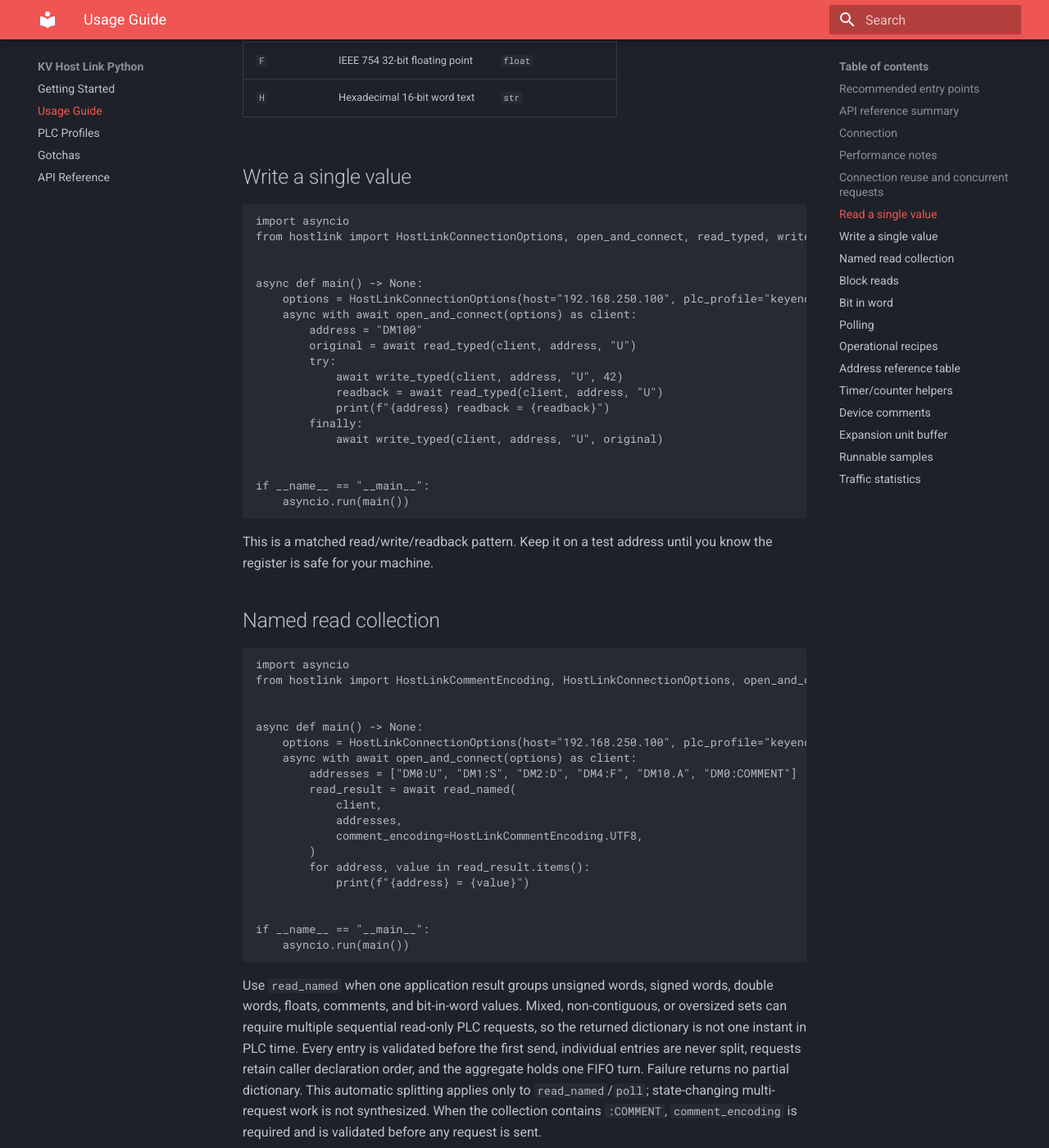
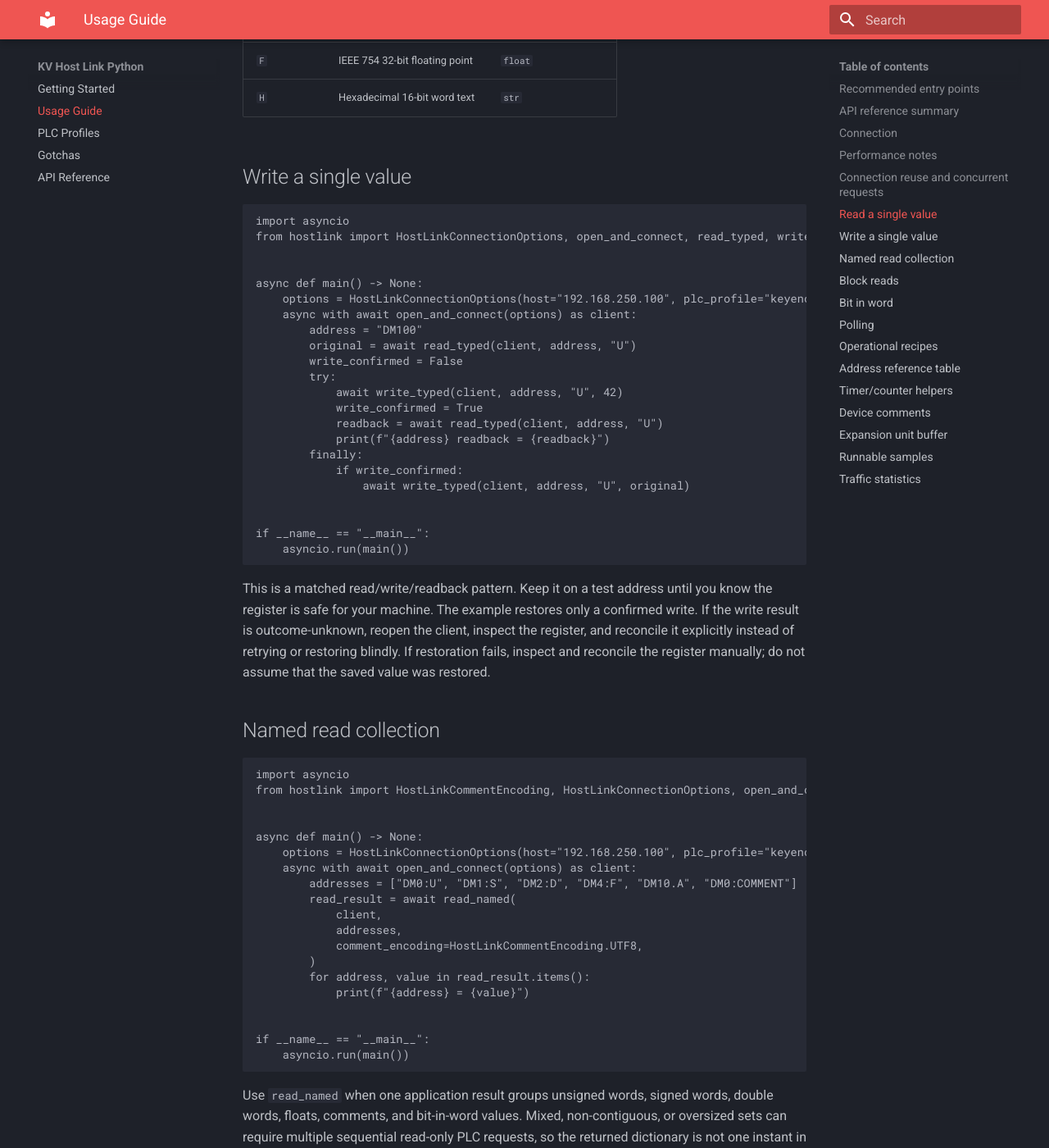
Before and after one commit to fa-yoshinobu/plc-comm-hostlink-python, an MkDocs documentation site: the page built from docsrc/user/USAGE_GUIDE.md, in a window 1280 px wide and 1400 px high, scrolled down 4800 px. Shown: the whole window at 82% size. Built offline with MkDocs 1.6.1 and Material for MkDocs 9.7.7, drawn with Linux system fonts in a browser that asks for light colours; some of the changed text lies outside the part shown.

Commit message:
fix: correct documented examples and build contracts

````diff
--- a/docsrc/user/USAGE_GUIDE.md
+++ b/docsrc/user/USAGE_GUIDE.md
@@ -194,19 +194,27 @@
     async with await open_and_connect(options) as client:
         address = "DM100"
         original = await read_typed(client, address, "U")
+        write_confirmed = False
         try:
             await write_typed(client, address, "U", 42)
+            write_confirmed = True
             readback = await read_typed(client, address, "U")
             print(f"{address} readback = {readback}")
         finally:
-            await write_typed(client, address, "U", original)
+            if write_confirmed:
+                await write_typed(client, address, "U", original)
 
 
 if __name__ == "__main__":
     asyncio.run(main())
 ```
 
-This is a matched read/write/readback pattern. Keep it on a test address until you know the register is safe for your machine.
+This is a matched read/write/readback pattern. Keep it on a test address until
+you know the register is safe for your machine. The example restores only a
+confirmed write. If the write result is outcome-unknown, reopen the client,
+inspect the register, and reconcile it explicitly instead of retrying or
+restoring blindly. If restoration fails, inspect and reconcile the register
+manually; do not assume that the saved value was restored.
 
 ## Named read collection
 
@@ -443,28 +451,47 @@
 async def main() -> None:
     options = HostLinkConnectionOptions(host="192.168.250.100", plc_profile="keyence:kv-8000", port=8501, transport="tcp")
     async with await open_and_connect(options) as client:
-        buffer_words = await read_expansion_unit_buffer(
+        original = await read_expansion_unit_buffer(
             client,
             unit_no=0,
-            address=0,
+            address=10,
             count=4,
             data_format="U",
         )
-        await write_expansion_unit_buffer(
-            client,
-            unit_no=0,
-            address=10,
-            values=[1, 2, 3, 4],
-            data_format="U",
-        )
-        print(f"Read {len(buffer_words)} expansion buffer values.")
+        write_confirmed = False
+        try:
+            await write_expansion_unit_buffer(
+                client,
+                unit_no=0,
+                address=10,
+                values=[1, 2, 3, 4],
+                data_format="U",
+            )
+            write_confirmed = True
+            readback = await read_expansion_unit_buffer(
+                client,
+                unit_no=0,
+                address=10,
+                count=4,
+                data_format="U",
+            )
+            print(f"Read back {len(readback)} expansion buffer values.")
+        finally:
+            if write_confirmed:
+                await write_expansion_unit_buffer(
+                    client,
+                    unit_no=0,
+                    address=10,
+                    values=original,
+                    data_format="U",
+                )
 
 
 if __name__ == "__main__":
     asyncio.run(main())
 ```
 
-Expansion unit buffer methods access module buffer memory by unit number, buffer address, count, and data format.
+Expansion unit buffer methods access module buffer memory by unit number, buffer address, count, and data format. Use only a configured unit and buffer range reserved for controlled testing. The example attempts to restore the original values after a confirmed write; a restoration failure requires explicit state reconciliation. If the write outcome is unknown, inspect and reconcile the module state explicitly instead of retrying or restoring blindly.
 
 ## Runnable samples
 
````
Also changed, not shown: CHANGELOG.md (+2 -0 lines), docsrc/user/GETTING_STARTED.md (+11 -2 lines), 1 other file.
